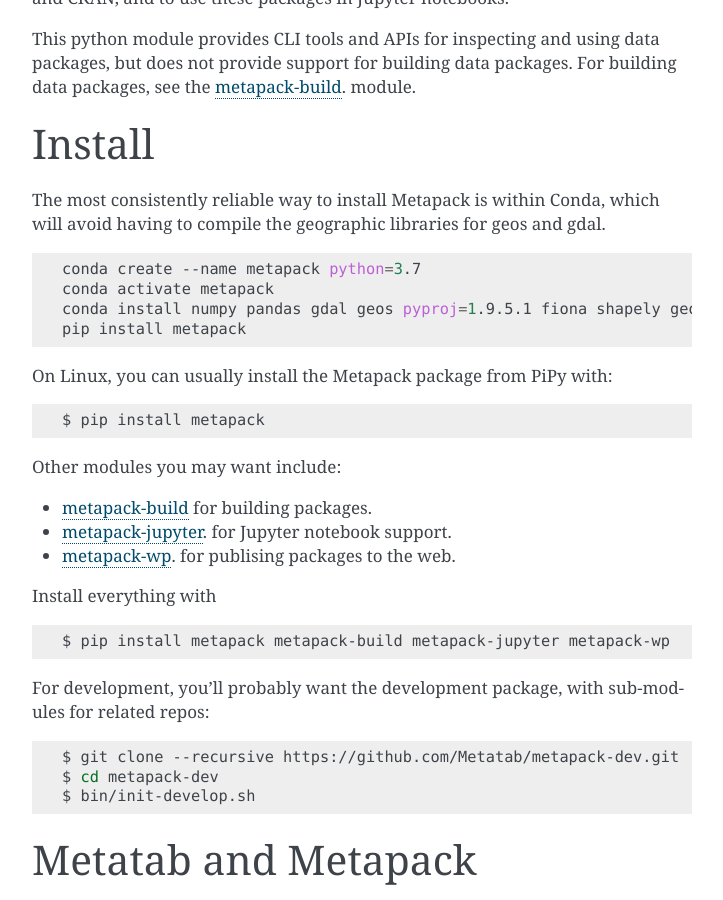
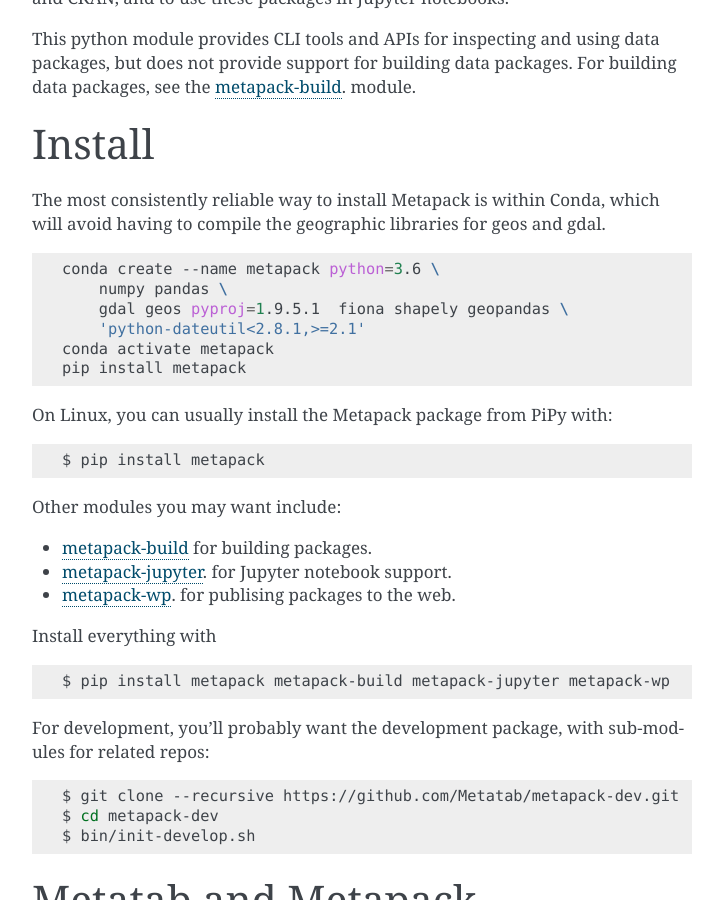
Before and after one commit to Metatab/metapack, a Sphinx documentation site: the page built from sphinx/source/index.rst, in a window 1280 px wide and 900 px high, scrolled down 540 px. Shown: the whole window, without its empty margins (388-1111 px from the left). Built offline with Sphinx 7.4.7, drawn with Linux system fonts in a browser that asks for light colours.

Commit message:
adding files

```diff
--- a/sphinx/source/index.rst
+++ b/sphinx/source/index.rst
@@ -35,13 +35,14 @@
 
 .. code-block:: bash
 
-    conda create --name metapack python=3.7
+    conda create --name metapack python=3.6 \
+        numpy pandas \
+        gdal geos pyproj=1.9.5.1  fiona shapely geopandas \
+        'python-dateutil<2.8.1,>=2.1'
     conda activate metapack
-    conda install numpy pandas gdal geos pyproj=1.9.5.1 fiona shapely geopandas
     pip install metapack
 
 On Linux, you can usually install the Metapack package from PiPy with:
-
 
 .. code-block:: bash
 
```
Also changed, not shown: 3 other files.
